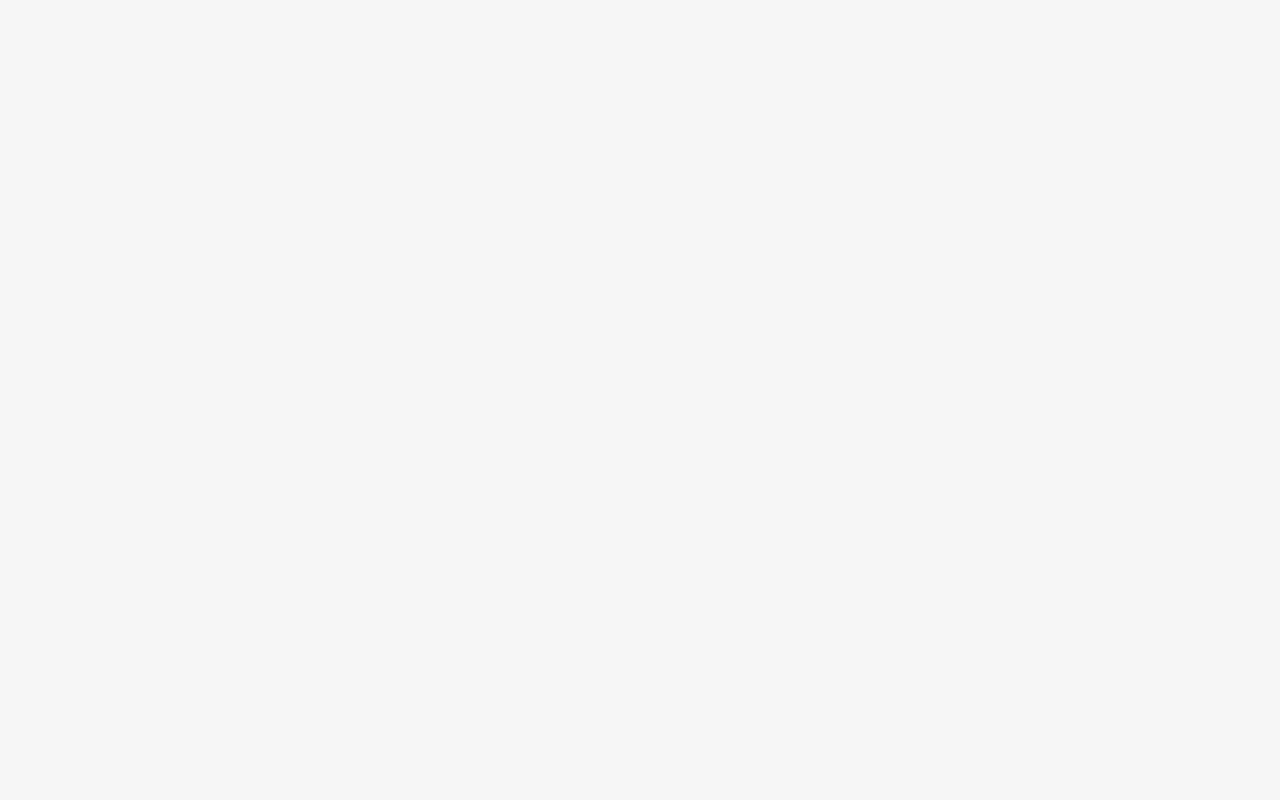
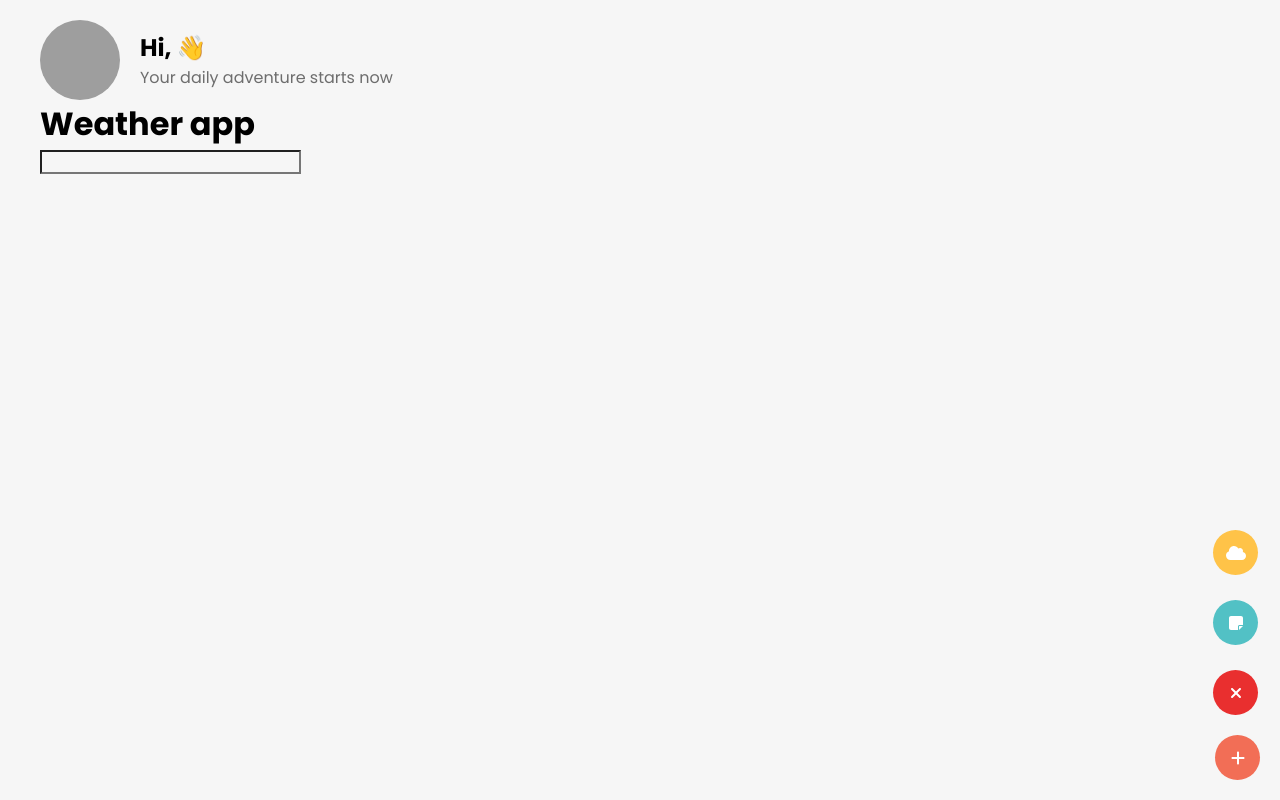
Before and after one commit to dustin1818/todolist-fb, a Vue app: page /weather in a window 1280 px wide. Before the commit this address had no page. Built offline with nearby package versions, Linux system fonts and the light colour scheme; no server answers; grey boxes are pictures that could not be loaded.

Commit message:
update todolist, add weather app

```diff
--- a/src/assets/main.css
+++ b/src/assets/main.css
@@ -6,6 +6,12 @@
   box-sizing: border-box;
   background-color: #f6f6f6;
   font-family: 'Poppins', sans-serif;
+}
+
+.container {
+  padding: 20px;
+  max-width: 1240px;
+  margin: auto;
 }
 
 span,
--- /dev/null
+++ b/src/components/Header.vue
@@ -0,0 +1,43 @@
+<script setup>
+import { getAuth, onAuthStateChanged } from 'firebase/auth'
+import { onMounted, ref } from 'vue'
+
+const displayName = ref('')
+const auth = getAuth()
+
+onMounted(async () => {
+  onAuthStateChanged(auth, (user) => {
+    if (user) {
+      displayName.value = user.displayName ?? user.email.split('@gmail.com')[0]
+      return () => unsubscribe()
+    }
+  })
+})
+</script>
+
+<template>
+  <header class="header">
+    <div class="avatar-container">
+      <img src="https://getillustrations.b-cdn.net//photos/pack/3d-avatar-male_lg.png" alt="" />
+      <div class="avatar-details">
+        <h2>Hi, {{ displayName }} &#128075;</h2>
+        <p>Your daily adventure starts now</p>
+      </div>
+    </div>
+  </header>
+</template>
+
+<style lang="scss" scoped>
+.avatar-container {
+  display: flex;
+  align-items: center;
+
+  img {
+    width: 80px;
+    height: 80px;
+    object-fit: cover;
+    border-radius: 100%;
+    margin-right: 20px;
+  }
+}
+</style>
--- /dev/null
+++ b/src/components/SideNav.vue
@@ -0,0 +1,122 @@
+<script setup>
+import { faCloud, faXmark, faNoteSticky } from '@fortawesome/free-solid-svg-icons'
+import { FontAwesomeIcon } from '@fortawesome/vue-fontawesome'
+import { getAuth, signOut } from 'firebase/auth'
+import router from '@/router'
+import AddTodo from './AddTodo.vue'
+
+const auth = getAuth()
+
+const logout = () => {
+  if (confirm('Are you sure you want to logout?')) {
+    signOut(auth)
+      .then(() => {
+        alert('Logout successful!')
+        router.push('/login')
+      })
+      .catch((error) => {
+        console.error(error)
+      })
+  } else {
+    alert('Logout canceled.')
+  }
+}
+
+const goWeatherPage = () => {
+  router.push('/weather')
+}
+
+const goNotesPage = () => {
+  router.push('/home')
+}
+</script>
+
+<template>
+  <AddTodo />
+
+  <div class="signout-btn" @click="logout">
+    <FontAwesomeIcon class="xmark" :icon="faXmark" />
+  </div>
+
+  <div class="notes-btn" @click="goNotesPage">
+    <FontAwesomeIcon class="note" :icon="faNoteSticky" />
+  </div>
+
+  <div class="weather-btn" @click="goWeatherPage">
+    <FontAwesomeIcon class="cloud" :icon="faCloud" />
+  </div>
+</template>
+
+<style>
+.signout-btn {
+  height: 45px;
+  width: 45px;
+  background-color: #e92f2f;
+  display: grid;
+  place-items: center;
+  border-radius: 100%;
+  position: absolute;
+  bottom: 85px;
+  right: 22px;
+  cursor: pointer;
+
+  &:hover {
+    transform: translateY(-20px);
+    transition: all 0.5s ease-in-out;
+  }
+
+  .xmark {
+    color: #ffffff;
+    background: transparent;
+    font-weight: 500;
+  }
+}
+
+.notes-btn {
+  height: 45px;
+  width: 45px;
+  background-color: #52c1c5;
+  display: grid;
+  place-items: center;
+  border-radius: 100%;
+  position: absolute;
+  bottom: 155px;
+  right: 22px;
+  cursor: pointer;
+
+  &:hover {
+    transform: translateY(-20px);
+    transition: all 0.5s ease-in-out;
+  }
+
+  .note {
+    color: #ffffff;
+    background: transparent;
+    font-weight: 500;
+  }
+}
+
+.weather-btn {
+  height: 45px;
+  width: 45px;
+  background-color: #ffc348;
+  display: grid;
+  place-items: center;
+  border-radius: 100%;
+  position: absolute;
+  bottom: 225px;
+  right: 22px;
+  cursor: pointer;
+
+  &:hover {
+    transform: translateY(-20px);
+    transition: all 0.5s ease-in-out;
+  }
+
+  .cloud {
+    color: #ffffff;
+    background: transparent;
+    font-weight: 500;
+  }
+}
+</style>
--- a/src/router/index.js
+++ b/src/router/index.js
@@ -2,14 +2,17 @@ import { createRouter, createWebHistory } from 'vue-router'
 import HomeView from '../views/HomeView.vue'
 import RegistrationView from '@/views/RegistrationView.vue'
 import LoginView from '@/views/LoginView.vue'
+import WeatherView from '@/views/WeatherView.vue'
+import { getAuth } from 'firebase/auth'
 
 const router = createRouter({
   history: createWebHistory(import.meta.env.BASE_URL),
   routes: [
     {
-      path: '/',
+      path: '/home',
       name: 'home',
       component: HomeView,
+      meta: { requiresAuth: true },
     },
     {
       path: '/signup',
@@ -21,7 +24,29 @@ const router = createRouter({
       name: 'login',
       component: LoginView,
     },
+    {
+      path: '/weather',
+      name: 'weather',
+      component: WeatherView,
+      meta: { requiresAuth: true },
+    },
+    // {
+    //   path: '/:pathMatch(.*)*',
+    //   name: 'not-found',
+    //   redirect: '/login',
+    // },
   ],
 })
 
+// router.beforeEach((to, from, next) => {
+//   const auth = getAuth()
+//   const user = auth?.currentUser
+
+//   if (to.meta.requiresAuth && !user) {
+//     next({ name: 'login' })
+//   } else {
+//     next()
+//   }
+// })
+
 export default router
--- a/src/views/HomeView.vue
+++ b/src/views/HomeView.vue
@@ -1,41 +1,24 @@
 <script setup>
-import AddTodo from '@/components/AddTodo.vue'
+import Footer from '@/components/Footer.vue'
+import Header from '@/components/Header.vue'
+import SideNav from '@/components/SideNav.vue'
 import { db } from '@/firebase'
+import { faTrash, faCheck } from '@fortawesome/free-solid-svg-icons'
+import { FontAwesomeIcon } from '@fortawesome/vue-fontawesome'
+import { getAuth, onAuthStateChanged } from 'firebase/auth'
+import { collection, deleteDoc, doc, onSnapshot, updateDoc } from 'firebase/firestore'
 import { computed, onMounted, ref } from 'vue'
-import { collection, deleteDoc, doc, onSnapshot, updateDoc } from 'firebase/firestore'
-import { getAuth, onAuthStateChanged, signOut } from 'firebase/auth'
-import router from '@/router'
-import { FontAwesomeIcon } from '@fortawesome/vue-fontawesome'
-import { faXmark, faTrash } from '@fortawesome/free-solid-svg-icons'
-import Footer from '@/components/Footer.vue'
 
 const todoList = ref([])
 const activeTodos = computed(() => todoList.value.filter((todo) => !todo.completed))
 const completedTodos = computed(() => todoList.value.filter((todo) => todo.completed))
-const displayName = ref('')
+
 const auth = getAuth()
-
-const logout = () => {
-  if (confirm('Are you sure you want to logout?')) {
-    signOut(auth)
-      .then(() => {
-        alert('Logout successful!')
-        router.push('/login')
-      })
-      .catch((error) => {
-        console.error(error)
-      })
-  } else {
-    alert('Logout canceled.')
-  }
-}
 
 onMounted(async () => {
   onAuthStateChanged(auth, (user) => {
     if (user) {
-      displayName.value = user.displayName ?? user.email.split('@gmail.com')[0]
       const uid = user.uid
-
       const todosCol = collection(db, 'todos')
       const unsubscribe = onSnapshot(todosCol, (snapshot) => {
         const todos = []
@@ -75,26 +58,20 @@ const moveToCompleted = async (todo) => {
 }
 
 const deleteTodo = async (todo) => {
-  try {
+  const confirmed = confirm('Are you sure you want to delete todo?')
+
+  if (confirmed) {
     await deleteDoc(doc(db, 'todos', todo.id))
-    todoList.value = todoList.value.filter((t) => t.text !== todo.text)
-  } catch (error) {
-    console.error(error)
+    todoList.value = todoList.value.filter((t) => t.id !== todo.id)
+  } else {
+    alert('Delete todo has been canceled.')
   }
 }
 </script>
 
 <template>
   <div class="container">
-    <header class="header">
-      <div class="avatar-container">
-        <img src="https://getillustrations.b-cdn.net//photos/pack/3d-avatar-male_lg.png" alt="" />
-        <div class="avatar-details">
-          <h2>Hi, {{ displayName }} &#128075;</h2>
-          <p>Your daily adventure starts now</p>
-        </div>
-      </div>
-    </header>
+    <Header />
     <main>
       <div class="dashboard-container">
         <div class="dashboard">
@@ -116,15 +93,12 @@ const deleteTodo = async (todo) => {
         </div>
       </div>
 
-      <AddTodo />
-
       <p class="subtitle">Recent Task:</p>
 
       <div class="todo-list-container">
         <div
           class="todolist"
           v-for="(todo, index) in activeTodos"
-          @click="moveToCompleted(todo)"
           title="select to complete"
           v-if="activeTodos.length > 0"
         >
@@ -132,12 +106,20 @@ const deleteTodo = async (todo) => {
             <span>Todo {{ index + 1 }}:</span> <br />{{ todo.text }}
           </div>
 
+          <div class="todo-icon-div">
             <FontAwesomeIcon
               @click="deleteTodo(todo)"
               class="trash"
               :icon="faTrash"
               title="delete todo"
             />
+            <FontAwesomeIcon
+              @click="moveToCompleted(todo)"
+              class="check"
+              :icon="faCheck"
+              title="Complete todo"
+            />
+          </div>
         </div>
       </div>
 
@@ -153,23 +135,23 @@ const deleteTodo = async (todo) => {
             <span>Todo {{ index + 1 }}:</span> <br />{{ todo.text }}
           </div>
 
+          <div class="todo-icon-div">
             <FontAwesomeIcon
+              @click="deleteTodo(todo)"
               class="trash"
               :icon="faTrash"
-            @click="deleteTodo(todo)"
               title="delete todo"
             />
+          </div>
         </div>
       </div>
 
       <p style="margin: 20px 0" v-if="completedTodos.length == 0">
         There are no completed todos. Please add using the plus icon below.
       </p>
+
+      <SideNav />
     </main>
-
-    <div class="signout-btn" @click="logout">
-      <FontAwesomeIcon class="xmark" :icon="faXmark" />
-    </div>
   </div>
 
   <Footer />
@@ -177,23 +159,6 @@ const deleteTodo = async (todo) => {
 
 <style lang="scss" scoped>
 .container {
-  padding: 20px;
-  max-width: 1240px;
-  margin: auto;
-
-  .avatar-container {
-    display: flex;
-    align-items: center;
-
-    img {
-      width: 80px;
-      height: 80px;
-      object-fit: cover;
-      border-radius: 100%;
-      margin-right: 20px;
-    }
-  }
-
   .dashboard-container {
     display: flex;
     gap: 12px;
@@ -287,6 +252,19 @@ const deleteTodo = async (todo) => {
         }
       }
 
+      .check {
+        color: #0aa06e;
+        cursor: pointer;
+        position: absolute;
+        right: 45px;
+        z-index: 100;
+
+        &:hover {
+          transform: scale(1.3);
+          transition: all 0.3s ease;
+        }
+      }
+
       &::after {
         position: absolute;
         content: '';
@@ -306,29 +284,5 @@ const deleteTodo = async (todo) => {
       }
     }
   }
-
-  .signout-btn {
-    height: 45px;
-    width: 45px;
-    background-color: #e92f2f;
-    display: grid;
-    place-items: center;
-    border-radius: 100%;
-    position: absolute;
-    bottom: 85px;
-    right: 22px;
-    cursor: pointer;
-
-    &:hover {
-      transform: translateY(-20px);
-      transition: all 0.5s ease-in-out;
-    }
-
-    .xmark {
-      color: #ffffff;
-      background: transparent;
-      font-weight: 500;
-    }
-  }
 }
 </style>
--- a/src/views/LoginView.vue
+++ b/src/views/LoginView.vue
@@ -20,7 +20,7 @@ const onSubmit = () => {
       const user = userCredential.user
       console.log('Successfully registered', user)
       alert('Login successful')
-      router.push('/')
+      router.push('/home')
     })
     .catch((error) => {
       const errorCode = error.code
@@ -114,9 +114,6 @@ const loginWithGoogle = () => {
 
 <style lang="scss" scoped>
 .container {
-  padding: 20px;
-  max-width: 1240px;
-  margin: auto;
   height: 95vh;
 
   .title {
--- a/src/views/RegistrationView.vue
+++ b/src/views/RegistrationView.vue
@@ -115,9 +115,6 @@ const loginWithGoogle = () => {
 
 <style lang="scss" scoped>
 .container {
-  padding: 20px;
-  max-width: 1240px;
-  margin: auto;
   height: 95vh;
 
   .title {
--- /dev/null
+++ b/src/views/WeatherView.vue
@@ -0,0 +1,17 @@
+<script setup>
+import Header from '@/components/Header.vue'
+import SideNav from '@/components/SideNav.vue'
+</script>
+
+<template>
+  <div class="container">
+    <Header />
+    <h1>Weather app</h1>
+
+    <input type="text" />
+  </div>
+
+  <SideNav />
+</template>
+
+<style></style>
```
Lines whose indentation alone changed are shown as unchanged.
